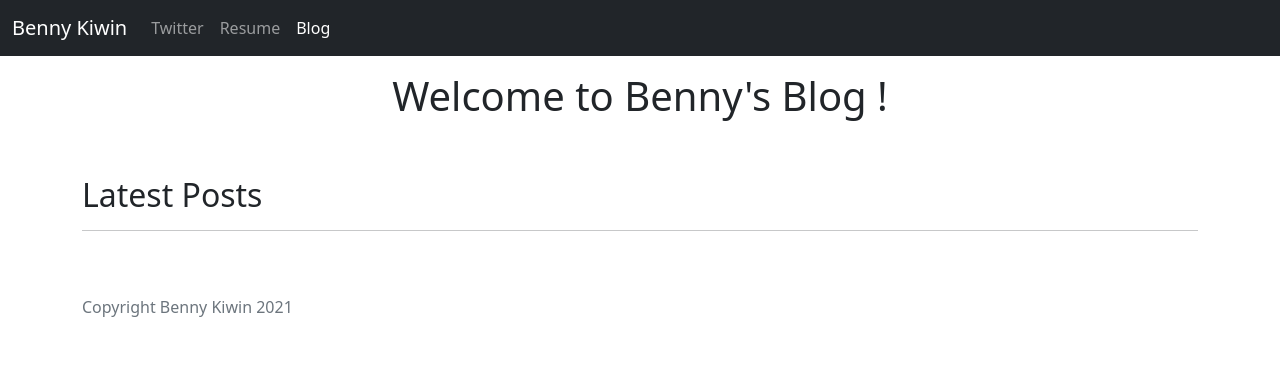
After one commit to kiwincardoza/portfolio-project, a Django app: page /blog/ in a window 1280 px wide. The commit adds this page. Shown: the top 382 px of the page. Run offline with Django 3.2, Linux system fonts and the light colour scheme; data that the repository does not hold is empty.

Commit message:
Blogs and static files yet not working

```diff
--- a/blogs/models.py
+++ b/blogs/models.py
@@ -7,3 +7,9 @@ class Blog(models.Model):
 	pub_date = models.DateTimeField()
 	body = models.TextField()
 	image = models.ImageField(upload_to='images/')
+
+	def __str__(self):
+		return self.title
+
+	def pub_date_pretty(self):
+		return self.pub_date.strftime("%b %e %Y")
--- /dev/null
+++ b/blogs/templates/blogs/allblogs.html
@@ -0,0 +1,100 @@
+
+<!doctype html>
+<html lang="en">
+  <head>
+    <meta charset="utf-8">
+    <meta name="viewport" content="width=device-width, initial-scale=1">
+    <meta name="description" content="">
+    <meta name="author" content="Mark Otto, Jacob Thornton, and Bootstrap contributors">
+    <meta name="generator" content="Hugo 0.88.1">
+    <title>Album example · Bootstrap v5.1</title>
+
+    <link rel="canonical" href="https://getbootstrap.com/docs/5.1/examples/album/">
+
+
+
+    <!-- Bootstrap core CSS -->
+<link href="https://cdn.jsdelivr.net/npm/bootstrap@5.1.3/dist/css/bootstrap.min.css" rel="stylesheet" integrity="sha384-1BmE4kWBq78iYhFldvKuhfTAU6auU8tT94WrHftjDbrCEXSU1oBoqyl2QvZ6jIW3" crossorigin="anonymous">
+
+
+    <!-- Favicons -->
+<link rel="apple-touch-icon" href="/docs/5.1/assets/img/favicons/apple-touch-icon.png" sizes="180x180">
+<link rel="icon" href="/docs/5.1/assets/img/favicons/favicon-32x32.png" sizes="32x32" type="image/png">
+<link rel="icon" href="/docs/5.1/assets/img/favicons/favicon-16x16.png" sizes="16x16" type="image/png">
+<link rel="manifest" href="/docs/5.1/assets/img/favicons/manifest.json">
+<link rel="mask-icon" href="/docs/5.1/assets/img/favicons/safari-pinned-tab.svg" color="#7952b3">
+<link rel="icon" href="/docs/5.1/assets/img/favicons/favicon.ico">
+<meta name="theme-color" content="#7952b3">
+
+
+    <style>
+      .bd-placeholder-img {
+        font-size: 1.125rem;
+        text-anchor: middle;
+        -webkit-user-select: none;
+        -moz-user-select: none;
+        user-select: none;
+      }
+
+      @media (min-width: 768px) {
+        .bd-placeholder-img-lg {
+          font-size: 3.5rem;
+        }
+      }
+    </style>
+
+
+  </head>
+  <body>
+
+<header>
+  <nav class="navbar navbar-expand-lg navbar-dark bg-dark">
+  <div class="container-fluid">
+    <a class="navbar-brand" href="#">Benny Kiwin</a>
+    <button class="navbar-toggler" type="button" data-bs-toggle="collapse" data-bs-target="#navbarNavAltMarkup" aria-controls="navbarNavAltMarkup" aria-expanded="false" aria-label="Toggle navigation">
+      <span class="navbar-toggler-icon"></span>
+    </button>
+    <div class="collapse navbar-collapse" id="navbarNavAltMarkup">
+      <div class="navbar-nav ml-right">
+        <a class="nav-link" aria-current="page" href="#">Twitter</a>
+        <a class="nav-link" href="#">Resume</a>
+        <a class="nav-link active" href="#">Blog</a>
+      </div>
+    </div>
+  </div>
+</nav>
+</header>
+
+<main>
+  <div  class="container">
+  	<h1 class="text-center pt-3"> Welcome to Benny's Blog ! </h1>
+  	<br>
+  	<br>
+  	<h2> Latest Posts </h2>
+  	<hr/>
+  	{% for blog in blogs.all %}
+  		<a href="{% url 'detail' blog.id %}"><h3>{{ blog.title }}</h3></a>
+  		{{ blog.pub_date_pretty }}
+  		<br>
+  		<img class="img-fluid" src="{{ blog.image.url }}" width=200 height=200 />
+  		<br>
+  		{{ blog.body }}
+  	{% endfor %}
+  </div>
+
+</main>
+
+<footer class="text-muted py-5">
+  <div class="container">
+    <p>
+    	Copyright Benny Kiwin {% now "Y" %}
+    </p>
+  </div>
+</footer>
+
+
+    <script src="https://cdn.jsdelivr.net/npm/bootstrap@5.1.3/dist/js/bootstrap.bundle.min.js" integrity="sha384-ka7Sk0Gln4gmtz2MlQnikT1wXgYsOg+OMhuP+IlRH9sENBO0LRn5q+8nbTov4+1p" crossorigin="anonymous"></script>
+
+
+  </body>
+</html>
--- /dev/null
+++ b/blogs/templates/blogs/detail.html
@@ -0,0 +1 @@
+{{ blog_detail }}
--- /dev/null
+++ b/blogs/urls.py
@@ -0,0 +1,9 @@
+
+from django.contrib import admin
+from django.urls import path
+from . import views
+
+urlpatterns = [
+    path('', views.allblogs, name='allblogs'),
+    path('<int:blog_id>/', views.detail, name='detail'),
+]
--- a/blogs/views.py
+++ b/blogs/views.py
@@ -1,3 +1,14 @@
-from django.shortcuts import render
+from django.shortcuts import render, get_object_or_404
+from .models import Blog
 
 # Create your views here.
+
+def allblogs(request):
+	blogs = Blog.objects
+	return render(request, 'blogs/allblogs.html', {'blogs':blogs})
+
+
+def detail(request, blog_id):
+	blog_detail = get_object_or_404(Blog, pk=blog_id)
+	print (blog_detail)
+	return render(request, 'blogs/detail.html', {'blog_detail':blog_detail})
--- a/jobs/templates/jobs/home.html
+++ b/jobs/templates/jobs/home.html
@@ -1,5 +1,8 @@
 
 <!doctype html>
+
+{% load static %}
+
 <html lang="en">
   <head>
     <meta charset="utf-8">
@@ -57,7 +60,7 @@
     <div class="collapse navbar-collapse" id="navbarNavAltMarkup">
       <div class="navbar-nav ml-right">
         <a class="nav-link" aria-current="page" href="#">Twitter</a>
-        <a class="nav-link" href="#">Resume</a>
+        <a class="nav-link" href="{% static 'portfolio/sample1.pdf' %}">Resume</a>
         <a class="nav-link" href="#">Blog</a>
       </div>
     </div>
@@ -75,6 +78,7 @@
         <p>
           <a href="mailto:benny.cardoza@outlook.com" class="btn btn-primary my-2">Email Me</a>
         </p>
+        <img src="{% static '_DSC6281' %}" />
       </div>
     </div>
   </section>
--- a/portfolio/settings.py
+++ b/portfolio/settings.py
@@ -123,6 +123,12 @@ USE_TZ = True
 # Static files (CSS, JavaScript, Images)
 # https://docs.djangoproject.com/en/2.0/howto/static-files/
 
+
+STATICFILES_DIR = [
+    os.path.join(BASE_DIR, 'static')
+]
+
+STATIC_ROOT = os.path.join(BASE_DIR, 'static')
 STATIC_URL = '/static/'
 
 MEDIA_ROOT = os.path.join(BASE_DIR, 'media')
--- a/portfolio/urls.py
+++ b/portfolio/urls.py
@@ -14,12 +14,13 @@ Including another URLconf
     2. Add a URL to urlpatterns:  path('blog/', include('blog.urls'))
 """
 from django.contrib import admin
-from django.urls import path
+from django.urls import path, include
 from django.conf import settings
 from django.conf.urls.static import static
 import jobs.views
 
 urlpatterns = [
     path('admin/', admin.site.urls),
-    path('', jobs.views.home, name="home")
+    path('', jobs.views.home, name="home"),
+    path('blog/', include('blogs.urls'))
 ] + static(settings.MEDIA_URL, document_root=settings.MEDIA_ROOT)
```
Also changed, not shown: 2 other files.
